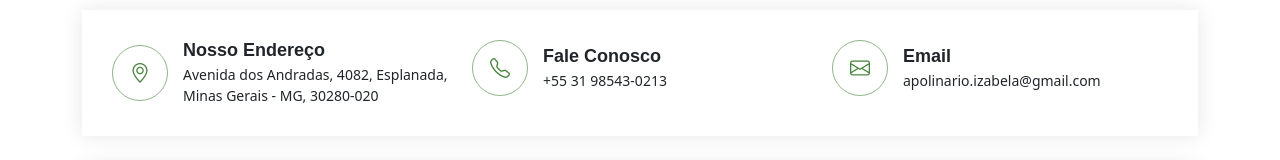
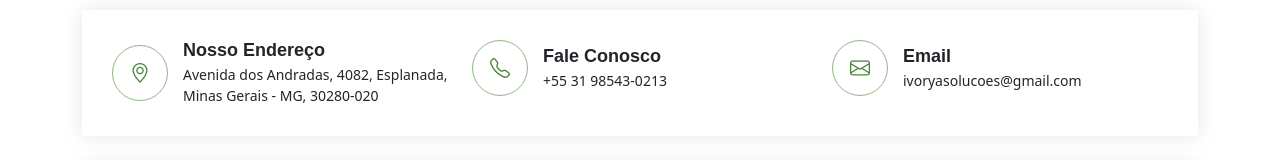
Before and after one commit to izabelaapolinario/ivorya, an Angular app: page /#/contato in a window 1280 px wide. Shown: the part 336-496 px from the top of the page. Built offline with nearby package versions, Linux system fonts and the light colour scheme.

Commit message:
alterado o email

```diff
--- a/src/app/pages/contato/contato.component.html
+++ b/src/app/pages/contato/contato.component.html
@@ -37,7 +37,7 @@
               <i class="bi bi-envelope flex-shrink-0"></i>
               <div>
                 <h3>Email</h3>
-                <p>apolinario.izabela&#64;gmail.com</p>
+                <p>ivoryasolucoes&#64;gmail.com</p>
               </div>
             </div>
           </div><!-- End Info Item -->
```
